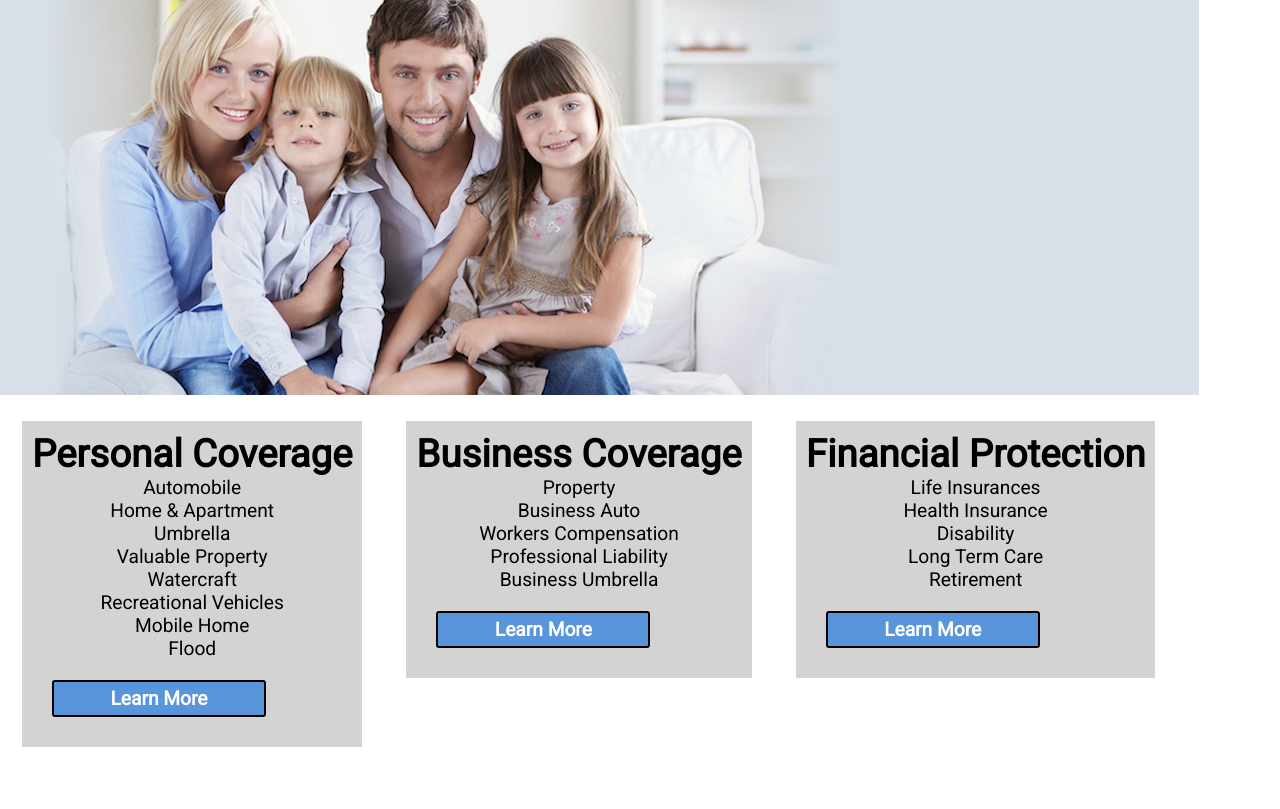
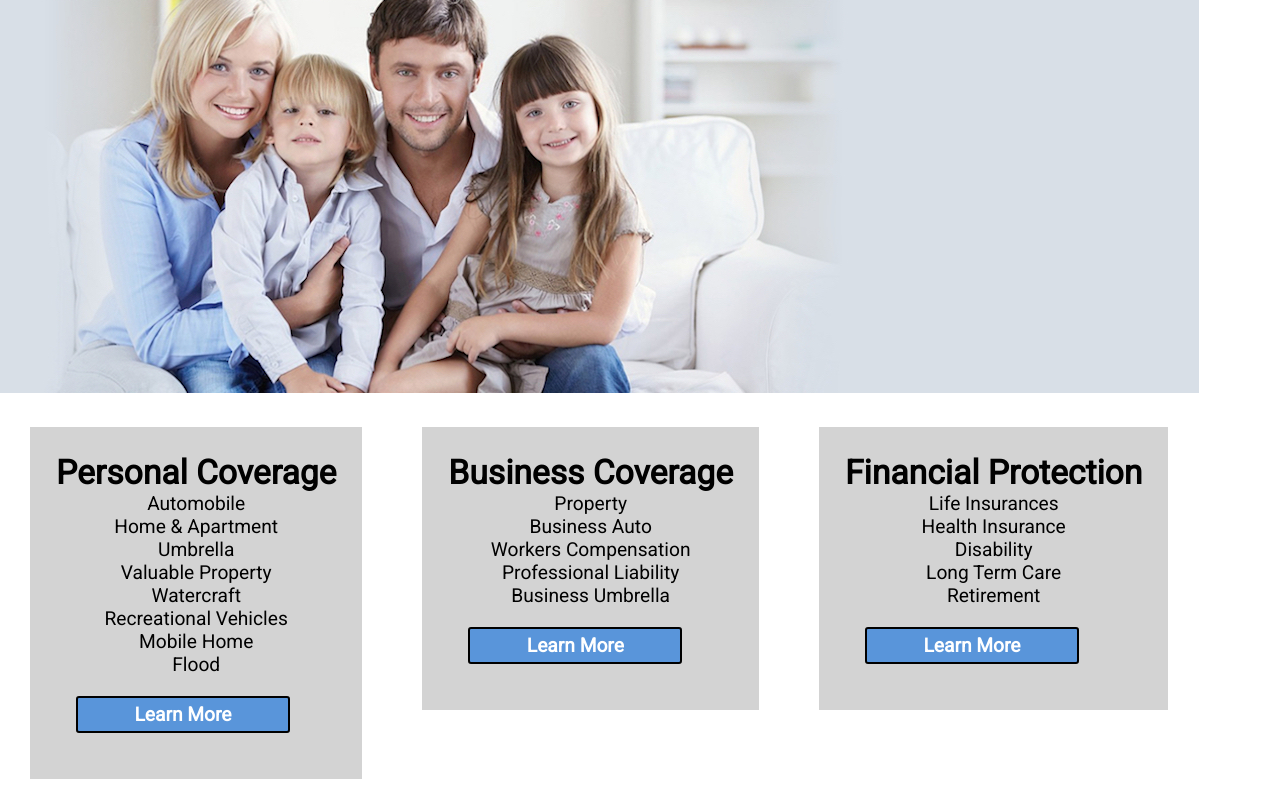
Before and after one commit to jwalten/website2, a plain HTML site: page index.html in a window 1280 px wide. Shown: the part 296-1105 px from the top of the page. Before the commit the page ends 1065 px from the top, so only its background shows below. Drawn offline with Linux system fonts and the light colour scheme.

Commit message:
change heading size, padding, and margins on coverage lists

```diff
--- a/css/main.css
+++ b/css/main.css
@@ -35,7 +35,6 @@ nav li a {
   text-align: left;
   padding: 15px;
   text-decoration: none;
-  font-size: 110%;
 }
 .personal {
   list-style-type: none;
@@ -44,8 +43,8 @@ nav li a {
   padding: inherit;
   font-size: 1.2em;
   background-color: lightgray;
-  margin: 22px;
-  padding: 10px;
+  margin: 30px;
+  padding: 26px;
 }
 .business {
   list-style-type: none;
@@ -53,8 +52,8 @@ nav li a {
   float: left;
   font-size: 1.2em;
   background-color: lightgray;
-  margin: 22px;
-  padding: 10px;
+  margin: 30px;
+  padding: 26px;
 }
 .financial {
   list-style-type: none;
@@ -62,8 +61,11 @@ nav li a {
   float: left;
   font-size: 1.2em;
   background-color: lightgray;
-  margin: 22px;
-  padding: 10px;
+  margin: 30px;
+  padding: 26px;
+}
+h1 {
+  font-size: 175%;
 }
 .button1 {
   color: #FFF;
```
